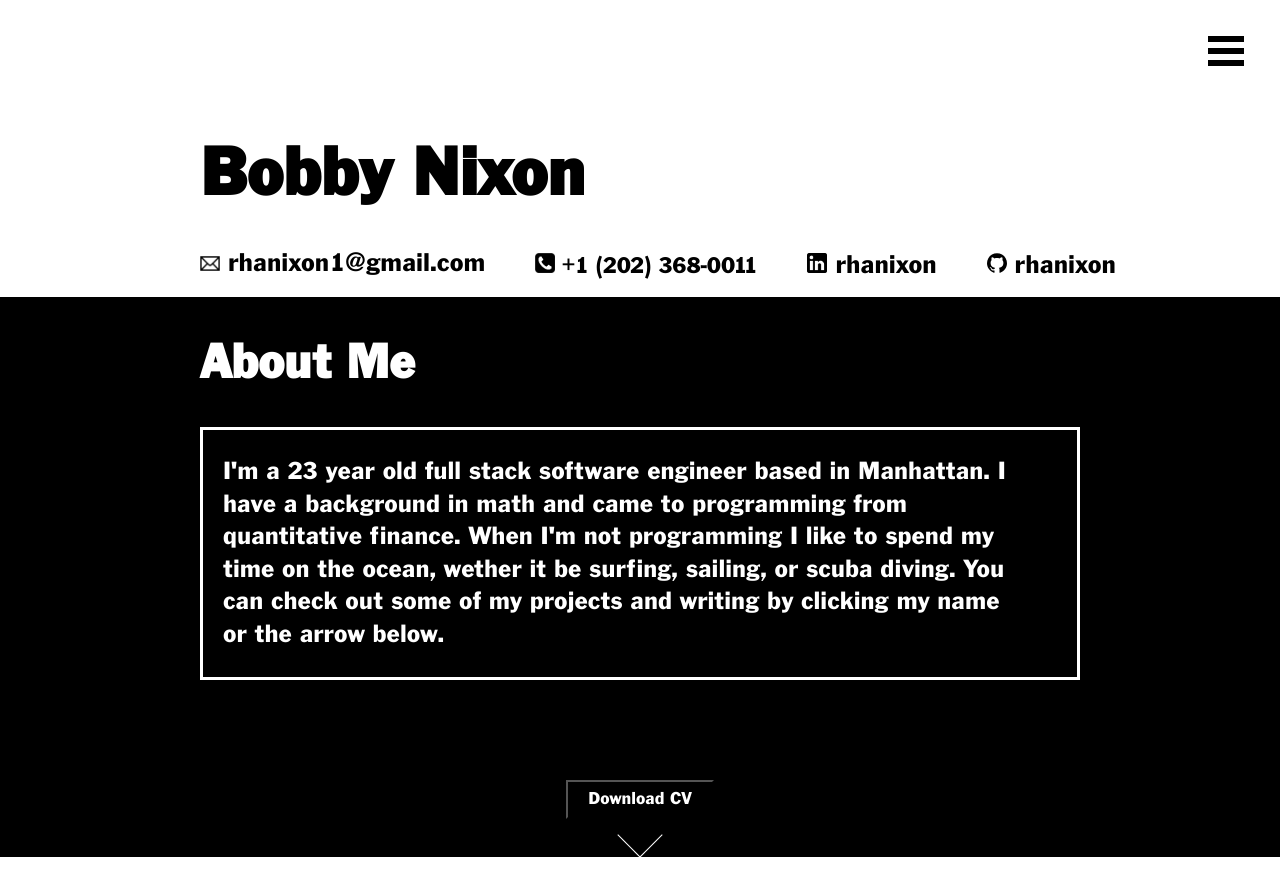
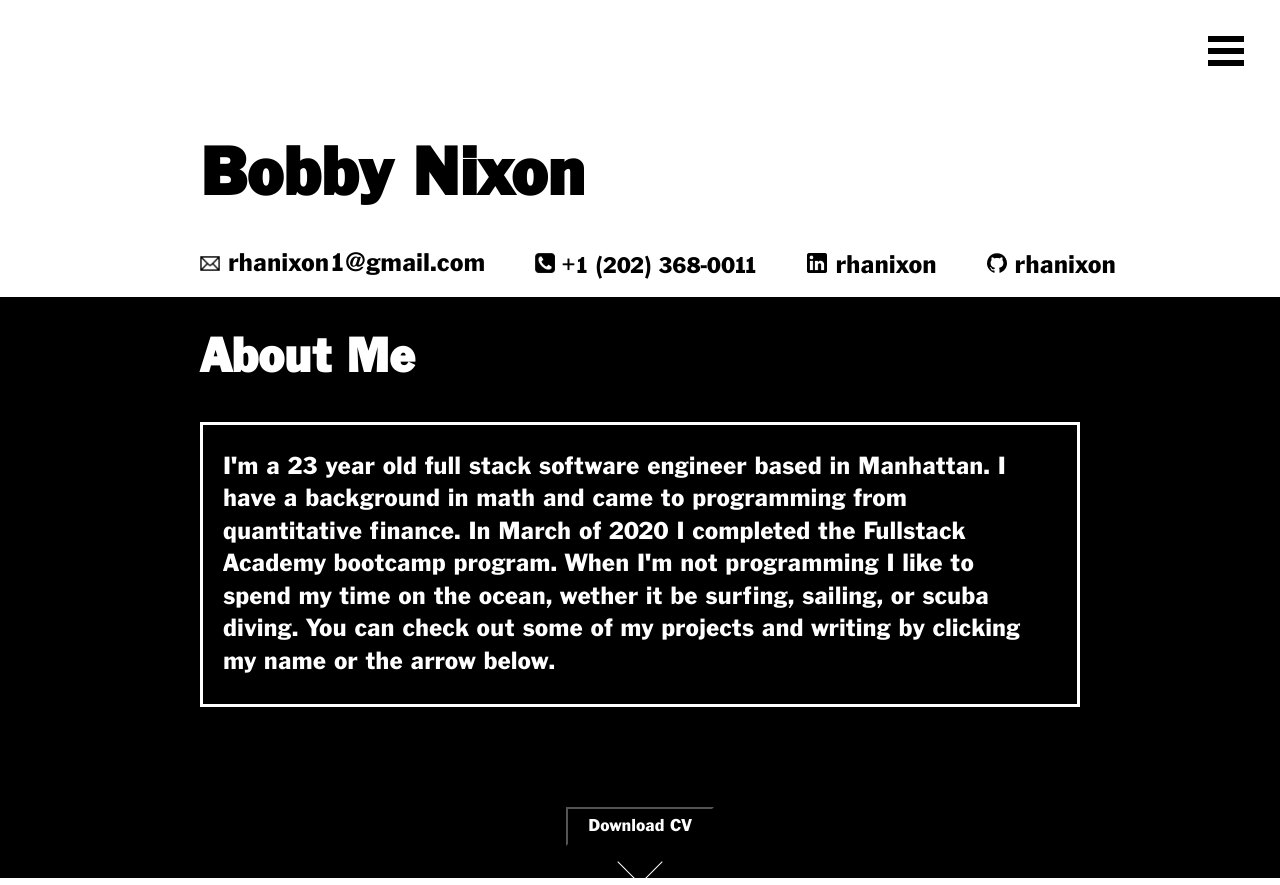
Before and after one commit to rhanixon/rhanixon, a React (Create React App) app: page / in a window 1280 px wide. Before the commit the page ends 858 px from the top, so only its background shows below. Built offline with nearby package versions, Linux system fonts and the light colour scheme.

Commit message:
added fullstack graduation to bio

```diff
--- a/src/components/Bio.js
+++ b/src/components/Bio.js
@@ -12,10 +12,11 @@ export default class Bio extends Component {
             <p className="oneandquarter">
               I'm a 23 year old full stack software engineer based in Manhattan.
               I have a background in math and came to programming from
-              quantitative finance. When I'm not programming I like to spend my
-              time on the ocean, wether it be surfing, sailing, or scuba diving.
-              You can check out some of my projects and writing by clicking my
-              name or the arrow below.
+              quantitative finance. In March of 2020 I completed the Fullstack
+              Academy bootcamp program. When I'm not programming I like to spend
+              my time on the ocean, wether it be surfing, sailing, or scuba
+              diving. You can check out some of my projects and writing by
+              clicking my name or the arrow below.
             </p>
           </div>
         </div>
```
